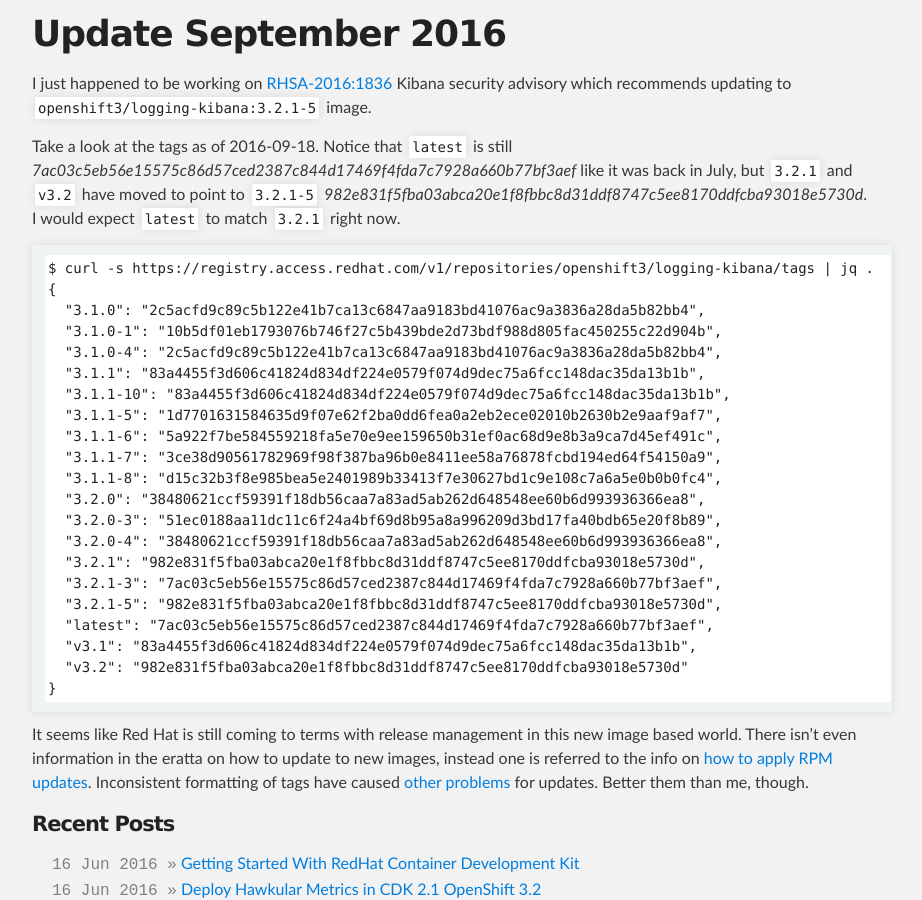
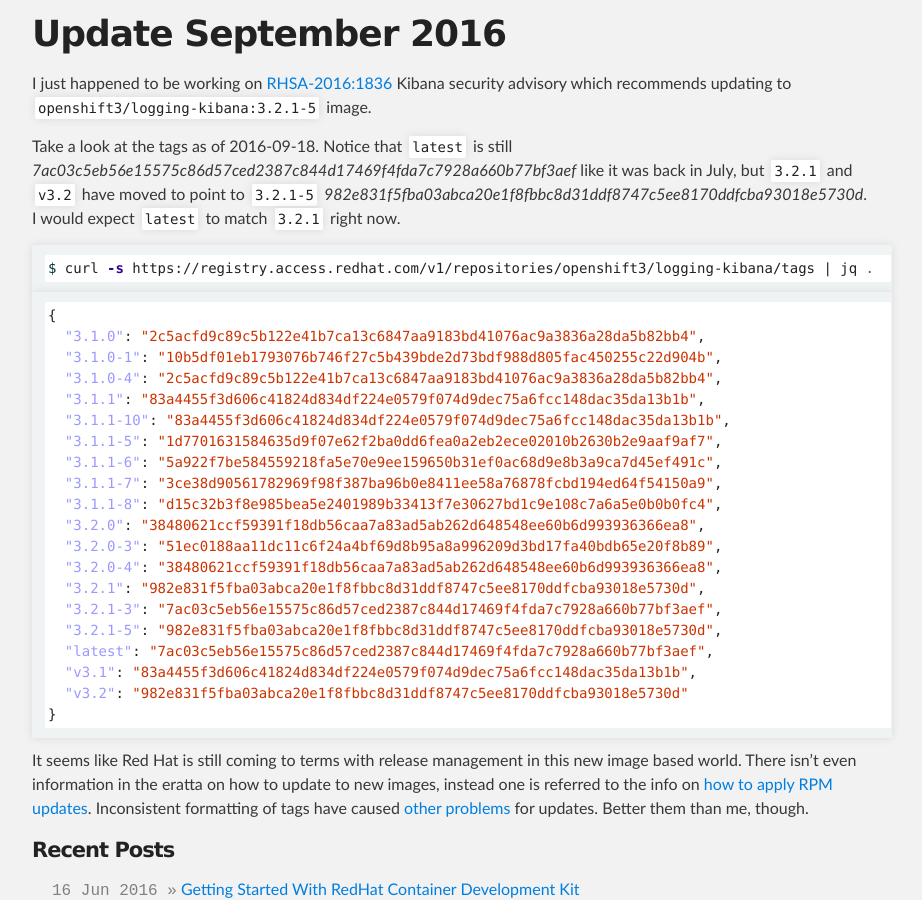
Before and after one commit to dlbewley/dlbewley.github.io, a Jekyll site: the page built from _posts/2016-07-11-List-Tags-On-Redhat-Registry-Images.md, in a window 1280 px wide and 900 px high, scrolled down 1074 px. Shown: the whole window, without its empty margins (188-1110 px from the left). Built offline with Jekyll 4.4.1, drawn with Linux system fonts in a browser that asks for light colours; comment, search, counter and statistics services are not loaded; the repository's description, which GitHub fills in, is left out.

Commit message:
markdown

````diff
--- a/_posts/2016-07-11-List-Tags-On-Redhat-Registry-Images.md
+++ b/_posts/2016-07-11-List-Tags-On-Redhat-Registry-Images.md
@@ -50,8 +50,10 @@
 
 Take a look at the tags as of 2016-09-18. Notice that `latest` is still _7ac03c5eb56e15575c86d57ced2387c844d17469f4fda7c7928a660b77bf3aef_ like it was back in July, but `3.2.1` and `v3.2` have moved to point to `3.2.1-5` _982e831f5fba03abca20e1f8fbbc8d31ddf8747c5ee8170ddfcba93018e5730d_. I would expect `latest` to match `3.2.1` right now.
 
+```bash
+$ curl -s https://registry.access.redhat.com/v1/repositories/openshift3/logging-kibana/tags | jq .
 ```
-$ curl -s https://registry.access.redhat.com/v1/repositories/openshift3/logging-kibana/tags | jq .
+```json
 {
   "3.1.0": "2c5acfd9c89c5b122e41b7ca13c6847aa9183bd41076ac9a3836a28da5b82bb4",
   "3.1.0-1": "10b5df01eb1793076b746f27c5b439bde2d73bdf988d805fac450255c22d904b",
````
